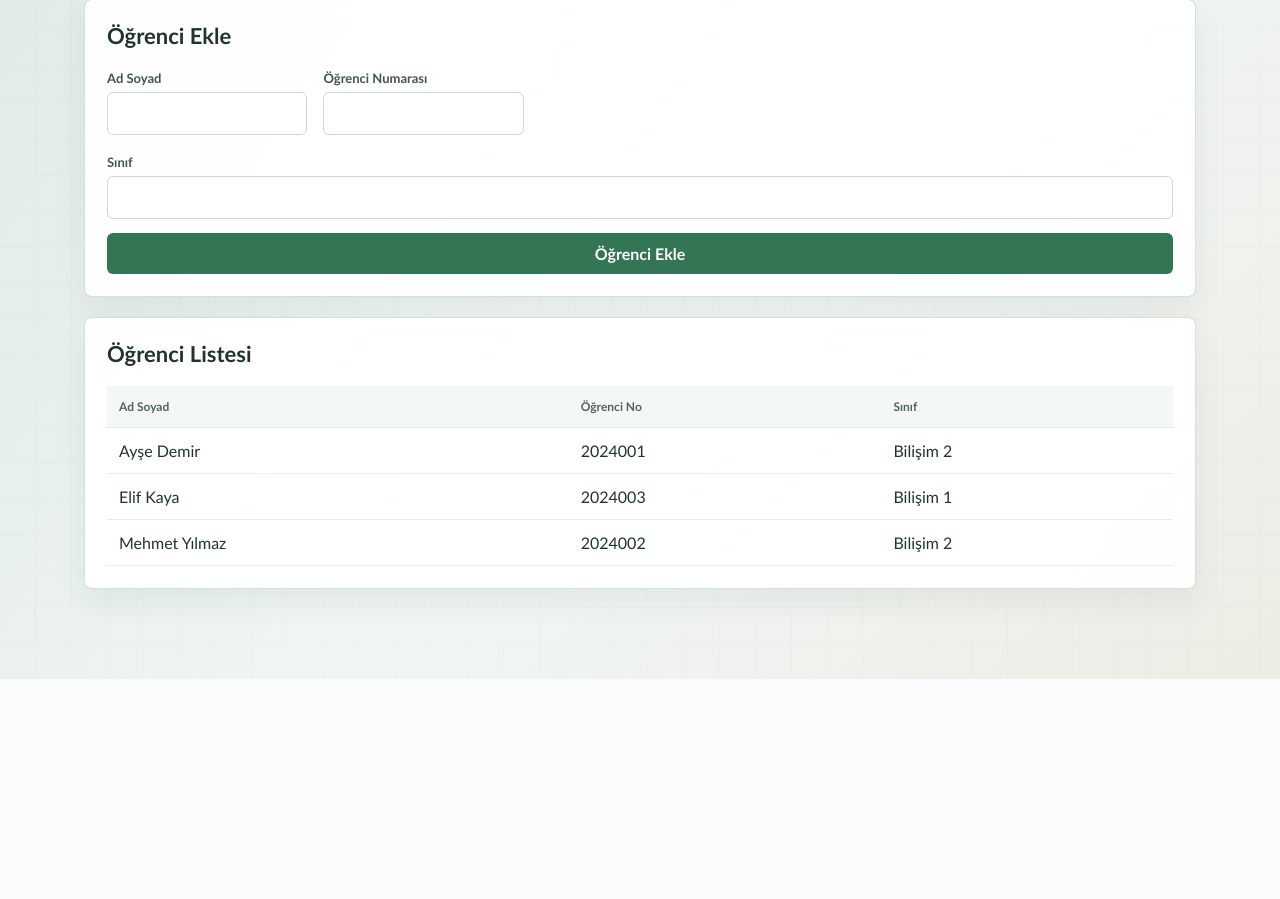
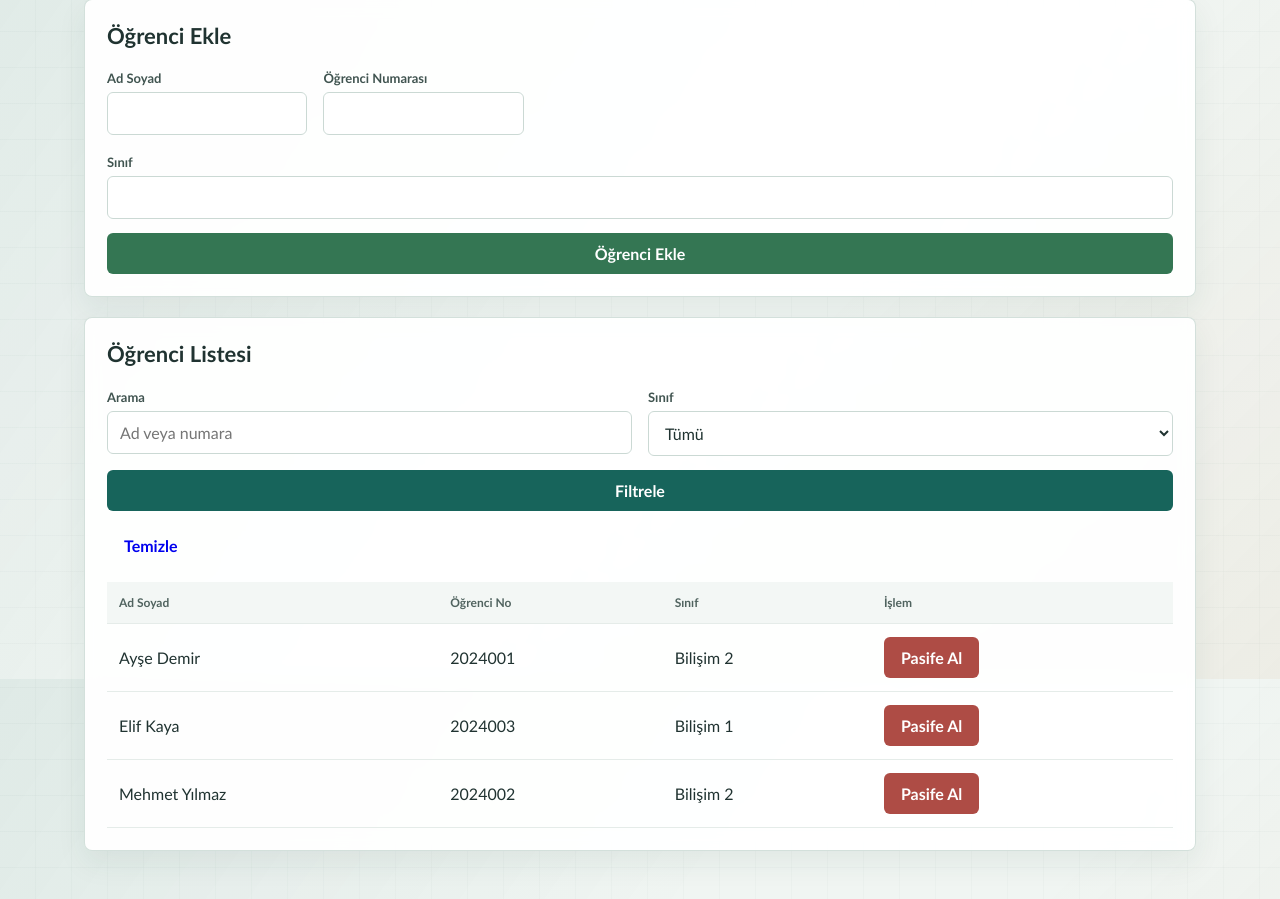
Before and after one commit to Kerimmert1/SAT-2026-Kerim-Mert-Alkan, a Flask app: page /students in a window 1280 px wide. Shown: the part 121-1020 px from the top of the page. Before the commit the page ends 800 px from the top, so only its background shows below. Run offline with Flask 3, Linux system fonts and the light colour scheme; the visitor is signed in with stand-in values (Sample User, id 1); data comes from the database, SQL or seed files in the repository.

Commit message:
V1.0.5
Öğrenci listesine arama, sınıf filtresi ve pasife alma özellikleri eklendi.

```diff
--- a/app.py
+++ b/app.py
@@ -116,10 +116,26 @@ def create_app(test_config=None):
     @app.route('/students')
     @login_required
     def students():
+        search = request.args.get('q', '').strip()
+        class_filter = request.args.get('class_name', '').strip()
+
+        query = 'SELECT * FROM students WHERE is_active = 1'
+        params = []
+        if search:
+            query += ' AND (name LIKE ? OR student_number LIKE ?)'
+            params.extend([f'%{search}%', f'%{search}%'])
+        if class_filter:
+            query += ' AND class_name = ?'
+            params.append(class_filter)
+        query += ' ORDER BY name ASC'
+
         conn = get_db()
-        rows = conn.execute('SELECT * FROM students WHERE is_active = 1 ORDER BY name ASC').fetchall()
+        rows = conn.execute(query, params).fetchall()
+        classes = [row['class_name'] for row in conn.execute(
+            'SELECT DISTINCT class_name FROM students WHERE is_active = 1 ORDER BY class_name ASC'
+        ).fetchall()]
         conn.close()
-        return render_template('students.html', students=rows)
+        return render_template('students.html', students=rows, search=search, class_filter=class_filter, classes=classes)
 
     @app.route('/students/add', methods=['POST'])
     @login_required
@@ -146,6 +162,16 @@ def create_app(test_config=None):
         conn.commit()
         conn.close()
         flash('Öğrenci başarıyla eklendi.', 'success')
+        return redirect(url_for('students'))
+
+    @app.route('/students/<int:student_id>/delete', methods=['POST'])
+    @login_required
+    def delete_student(student_id):
+        conn = get_db()
+        conn.execute('UPDATE students SET is_active = 0 WHERE id = ?', (student_id,))
+        conn.commit()
+        conn.close()
+        flash('Öğrenci pasife alındı.', 'info')
         return redirect(url_for('students'))
 
     @app.route('/attendance')
--- a/templates/students.html
+++ b/templates/students.html
@@ -24,12 +24,32 @@
 
 <div class="panel" style="margin-top:20px;">
   <h2>Öğrenci Listesi</h2>
+  <form method="get" action="{{ url_for('students') }}" style="margin-bottom:16px;">
+    <div class="two-col">
+      <div>
+        <label>Arama</label>
+        <input type="text" name="q" value="{{ search or '' }}" placeholder="Ad veya numara">
+      </div>
+      <div>
+        <label>Sınıf</label>
+        <select name="class_name">
+          <option value="">Tümü</option>
+          {% for class_name in classes %}
+          <option value="{{ class_name }}" {% if class_filter == class_name %}selected{% endif %}>{{ class_name }}</option>
+          {% endfor %}
+        </select>
+      </div>
+    </div>
+    <button type="submit" class="btn btn-primary">Filtrele</button>
+    <a href="{{ url_for('students') }}" class="btn">Temizle</a>
+  </form>
   <table>
     <thead>
       <tr>
         <th>Ad Soyad</th>
         <th>Öğrenci No</th>
         <th>Sınıf</th>
+        <th>İşlem</th>
       </tr>
     </thead>
     <tbody>
@@ -38,6 +58,11 @@
         <td>{{ student.name }}</td>
         <td>{{ student.student_number }}</td>
         <td>{{ student.class_name }}</td>
+        <td>
+          <form method="post" action="{{ url_for('delete_student', student_id=student.id) }}" style="display:inline;">
+            <button type="submit" class="btn btn-danger">Pasife Al</button>
+          </form>
+        </td>
       </tr>
       {% else %}
       <tr>
```
